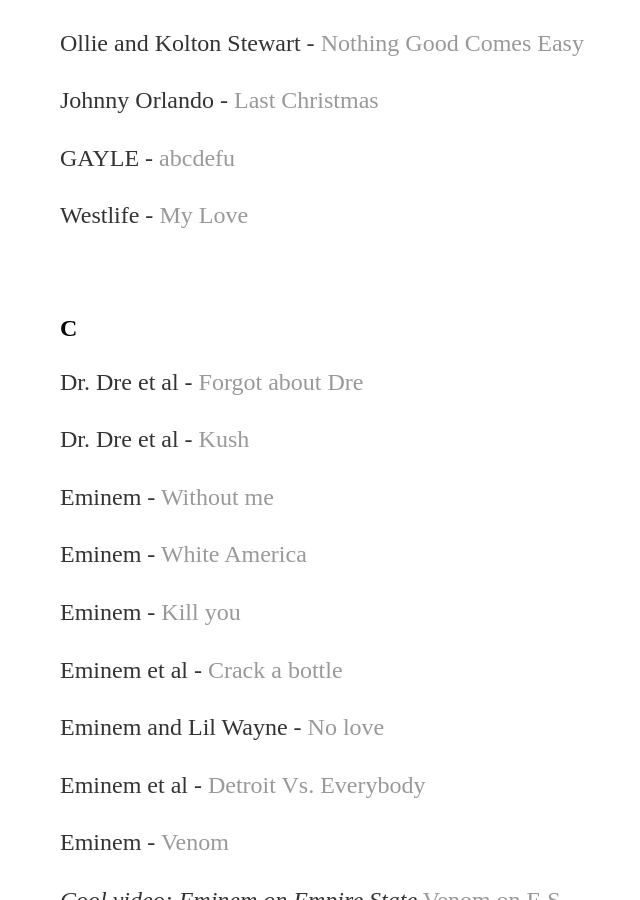
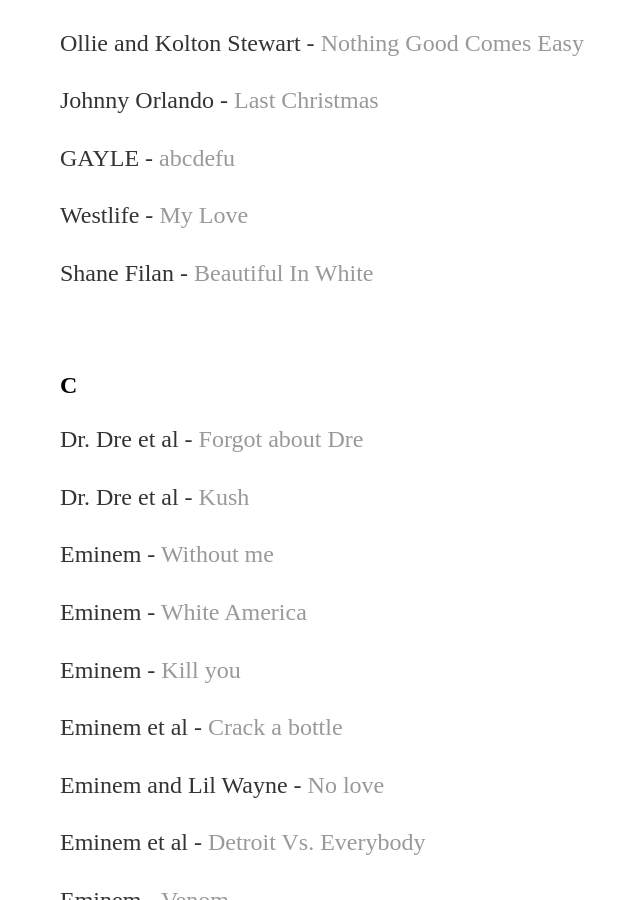
Before and after one commit to yjkweon24/yjkweon24.github.io, a Jekyll site: the page built from _posts/2018-10-23-songs-that-i-love.md, in a window 1280 px wide and 900 px high, scrolled down 10960 px. Shown: the whole window, without its empty margins (132-772 px from the left). Built offline with Jekyll 4.4.1, drawn with Linux system fonts in a browser that asks for light colours.

Commit message:
Update 2018-10-23-songs-that-i-love.md

```diff
--- a/_posts/2018-10-23-songs-that-i-love.md
+++ b/_posts/2018-10-23-songs-that-i-love.md
@@ -380,6 +380,8 @@
 
 Westlife - [My Love](https://www.youtube.com/watch?v=ulOb9gIGGd0)
 
+Shane Filan - [Beautiful In White](https://youtu.be/06-XXOTP3Gc)
+
 <br>
 
 ## C
```
